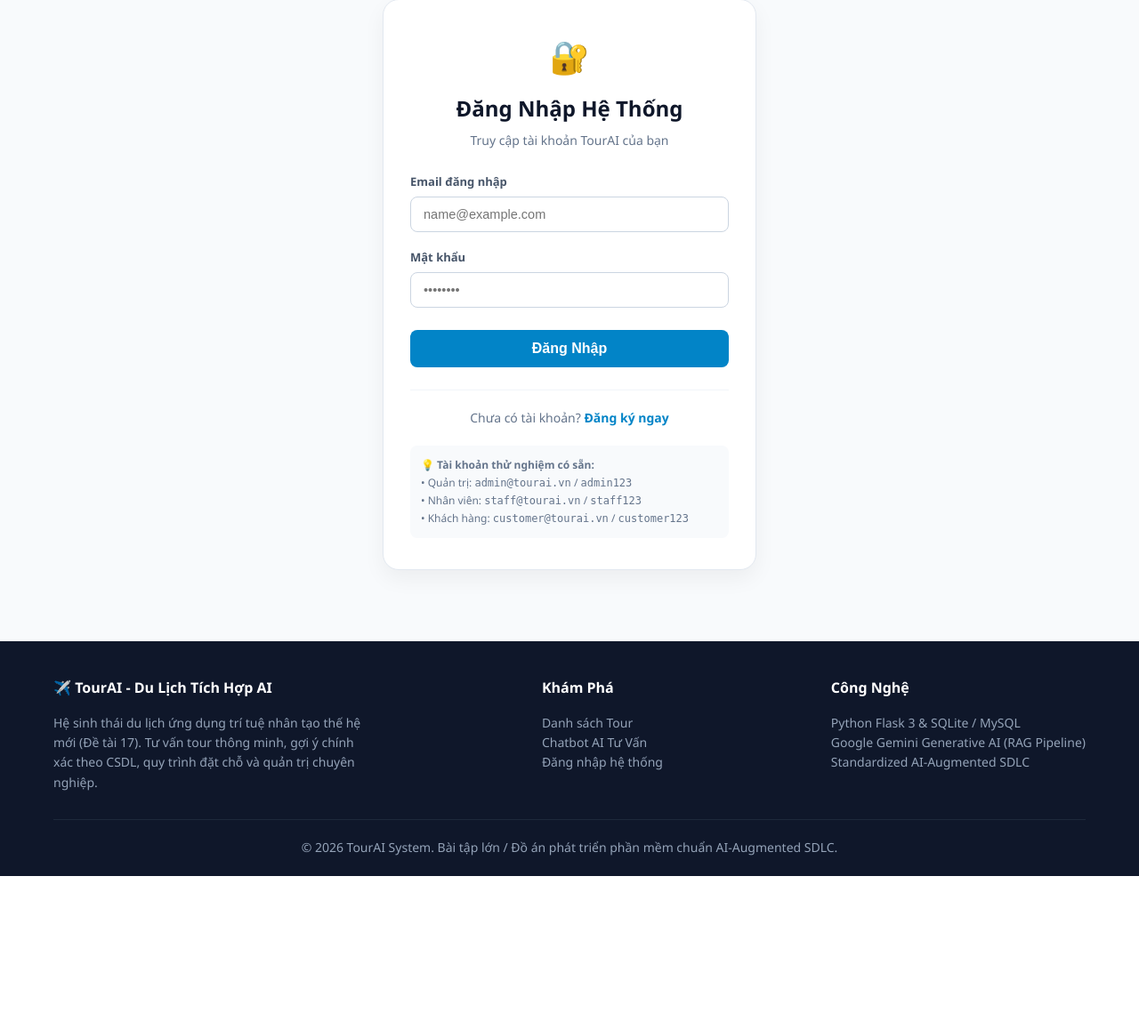
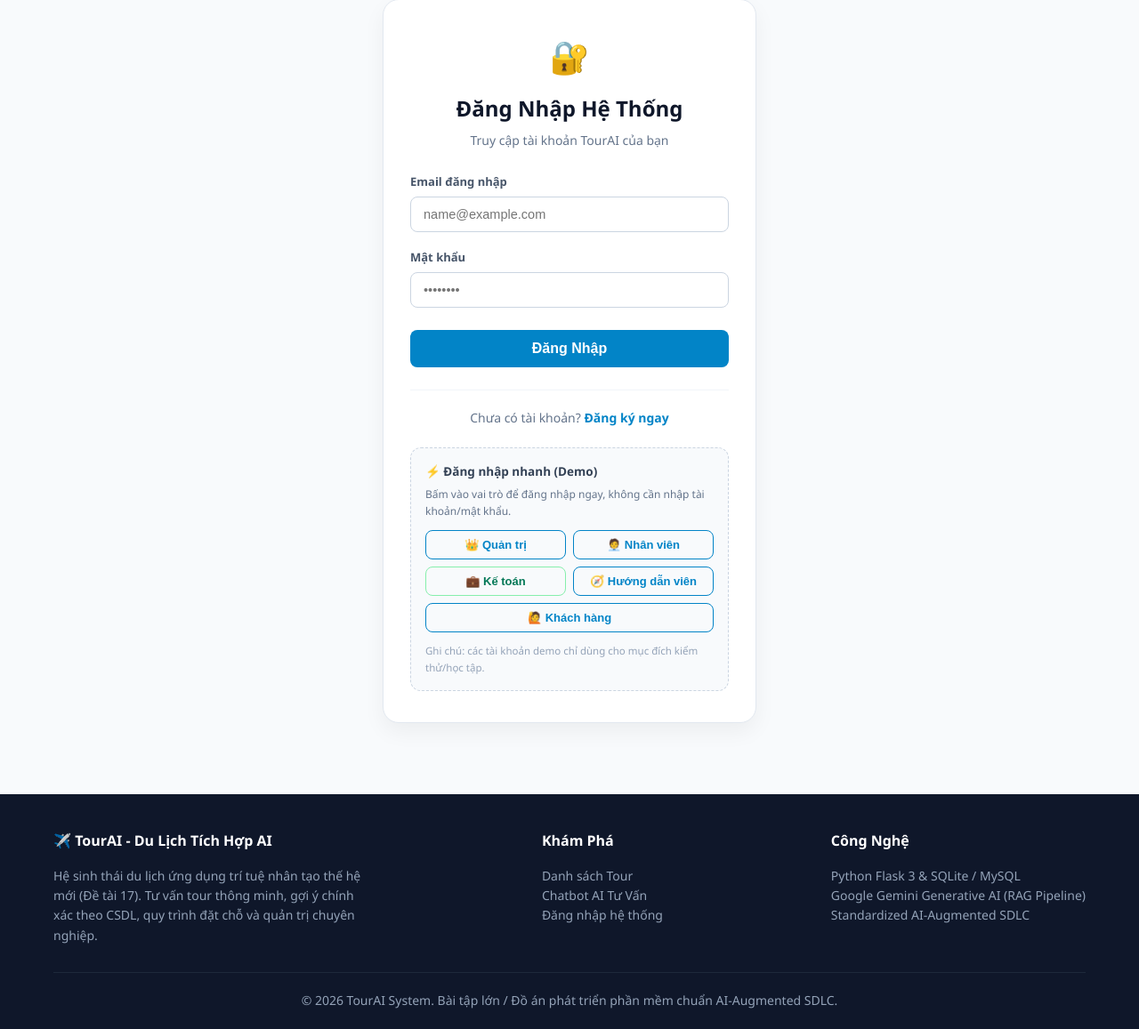
Before and after one commit to dtc245220010ictu/Tour_AI, a Flask app: page /login in a window 1280 px wide. Shown: the part 132-1289 px from the top of the page at 89% size. Before the commit the page ends 1117 px from the top, so only its background shows below. Run offline with Flask 3, Linux system fonts and the light colour scheme.

Commit message:
feat(auth): add quick-login demo buttons for all roles on login page
- login.html: interactive quick-login panel (Admin/Staff/Accountant/Guide/Customer) that auto-fills and submits the form

- app.py: ENABLE_DEMO_QUICK_LOGIN config flag + template context processor

.env.example: document ENABLE_DEMO_QUICK_LOGIN

- tests/test_auth.py: 3 new tests (panel rendering, accountant flow, disabled flag)

- README: quick-login note + test count 29/29

```diff
--- a/app.py
+++ b/app.py
@@ -26,6 +26,10 @@ def create_app():
     app = Flask(__name__)
     app.config["SECRET_KEY"] = os.environ.get("SECRET_KEY", "tour_ai_production_secret_key_2026")
 
+    # Demo quick-login buttons on the login page.
+    # Enabled by default for local demo/testing; set ENABLE_DEMO_QUICK_LOGIN=0 to disable in production.
+    app.config["ENABLE_DEMO_QUICK_LOGIN"] = os.environ.get("ENABLE_DEMO_QUICK_LOGIN", "1").lower() in ["1", "true", "yes"]
+
     # Initialize and seed database if not already done
     try:
         init_db()
@@ -51,6 +55,11 @@ def create_app():
         except (ValueError, TypeError):
             return str(value)
 
+    # Inject demo quick-login flag into all templates
+    @app.context_processor
+    def inject_demo_login_flag():
+        return {"enable_demo_login": app.config.get("ENABLE_DEMO_QUICK_LOGIN", False)}
+
     # Error handlers
     @app.errorhandler(404)
     def page_not_found(e):
--- a/templates/login.html
+++ b/templates/login.html
@@ -12,12 +12,12 @@
             <p style="font-size: 14px; color: #64748b;">Truy cập tài khoản TourAI của bạn</p>
         </div>
 
-        <form method="POST">
+        <form method="POST" id="loginForm">
             <div style="margin-bottom: 18px;">
                 <label
                     style="display: block; font-size: 13px; font-weight: 600; color: #475569; margin-bottom: 6px;">Email
                     đăng nhập</label>
-                <input type="email" name="email" required placeholder="name@example.com"
+                <input type="email" name="email" id="emailInput" required placeholder="name@example.com"
                     style="width: 100%; padding: 11px 14px; border: 1px solid #cbd5e1; border-radius: 8px; font-size: 14.5px;">
             </div>
 
@@ -25,7 +25,7 @@
                 <label
                     style="display: block; font-size: 13px; font-weight: 600; color: #475569; margin-bottom: 6px;">Mật
                     khẩu</label>
-                <input type="password" name="password" required placeholder="••••••••"
+                <input type="password" name="password" id="passwordInput" required placeholder="••••••••"
                     style="width: 100%; padding: 11px 14px; border: 1px solid #cbd5e1; border-radius: 8px; font-size: 14.5px;">
             </div>
 
@@ -39,14 +39,54 @@
                 ký ngay</a>
         </div>
 
-        <!-- Demo accounts quick note -->
+        {% if enable_demo_login %}
+        <!-- Quick login (demo accounts) -->
         <div
-            style="margin-top: 20px; background: #f8fafc; padding: 12px; border-radius: 8px; font-size: 12px; color: #64748b;">
-            💡 <strong>Tài khoản thử nghiệm có sẵn:</strong><br>
-            • Quản trị: <code>admin@tourai.vn</code> / <code>admin123</code><br>
-            • Nhân viên: <code>staff@tourai.vn</code> / <code>staff123</code><br>
-            • Khách hàng: <code>customer@tourai.vn</code> / <code>customer123</code>
+            style="margin-top: 22px; background: #f8fafc; border: 1px dashed #cbd5e1; border-radius: 12px; padding: 16px;">
+            <div style="font-size: 13.5px; font-weight: 700; color: #334155; margin-bottom: 4px;">⚡ Đăng nhập nhanh
+                (Demo)</div>
+            <p style="font-size: 12px; color: #64748b; margin-bottom: 12px;">Bấm vào vai trò để đăng nhập ngay, không cần
+                nhập tài khoản/mật khẩu.</p>
+
+            <div style="display: grid; grid-template-columns: 1fr 1fr; gap: 8px;">
+                <button type="button" class="btn btn-outline quick-login-btn" data-email="admin@tourai.vn"
+                    data-password="admin123" style="font-size: 13px; padding: 8px 10px; justify-content: flex-start;">👑
+                    Quản trị</button>
+                <button type="button" class="btn btn-outline quick-login-btn" data-email="staff@tourai.vn"
+                    data-password="staff123" style="font-size: 13px; padding: 8px 10px; justify-content: flex-start;">🧑‍💼
+                    Nhân viên</button>
+                <button type="button" class="btn btn-outline quick-login-btn" data-email="accountant@tourai.vn"
+                    data-password="accountant123"
+                    style="font-size: 13px; padding: 8px 10px; justify-content: flex-start; border-color: #86efac; color: #047857;">💼
+                    Kế toán</button>
+                <button type="button" class="btn btn-outline quick-login-btn" data-email="guide@tourai.vn"
+                    data-password="guide123" style="font-size: 13px; padding: 8px 10px; justify-content: flex-start;">🧭
+                    Hướng dẫn viên</button>
+                <button type="button" class="btn btn-outline quick-login-btn" data-email="customer@tourai.vn"
+                    data-password="customer123"
+                    style="font-size: 13px; padding: 8px 10px; justify-content: flex-start; grid-column: 1 / -1;">🙋
+                    Khách hàng</button>
+            </div>
+
+            <p style="font-size: 11.5px; color: #94a3b8; margin-top: 12px; margin-bottom: 0;">
+                Ghi chú: các tài khoản demo chỉ dùng cho mục đích kiểm thử/học tập.
+            </p>
         </div>
+        {% endif %}
     </div>
 </div>
 {% endblock %}
+
+{% block extra_js %}
+{% if enable_demo_login %}
+<script>
+    document.querySelectorAll('.quick-login-btn').forEach(function (btn) {
+        btn.addEventListener('click', function () {
+            document.getElementById('emailInput').value = btn.dataset.email;
+            document.getElementById('passwordInput').value = btn.dataset.password;
+            document.getElementById('loginForm').submit();
+        });
+    });
+</script>
+{% endif %}
+{% endblock %}
```
Also changed, not shown: tests/test_auth.py (+48 -0 lines), README.md, 1 other file.
